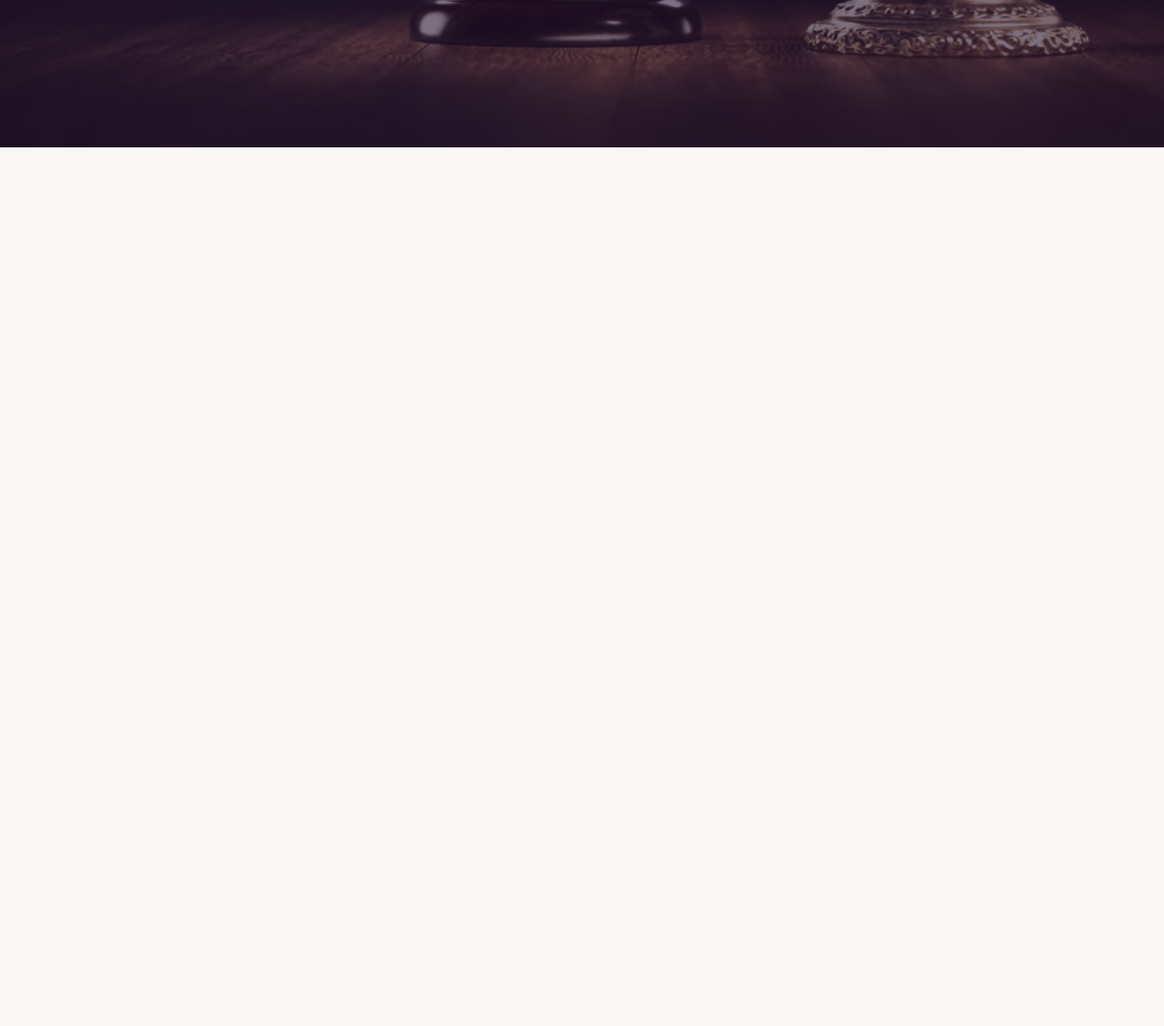
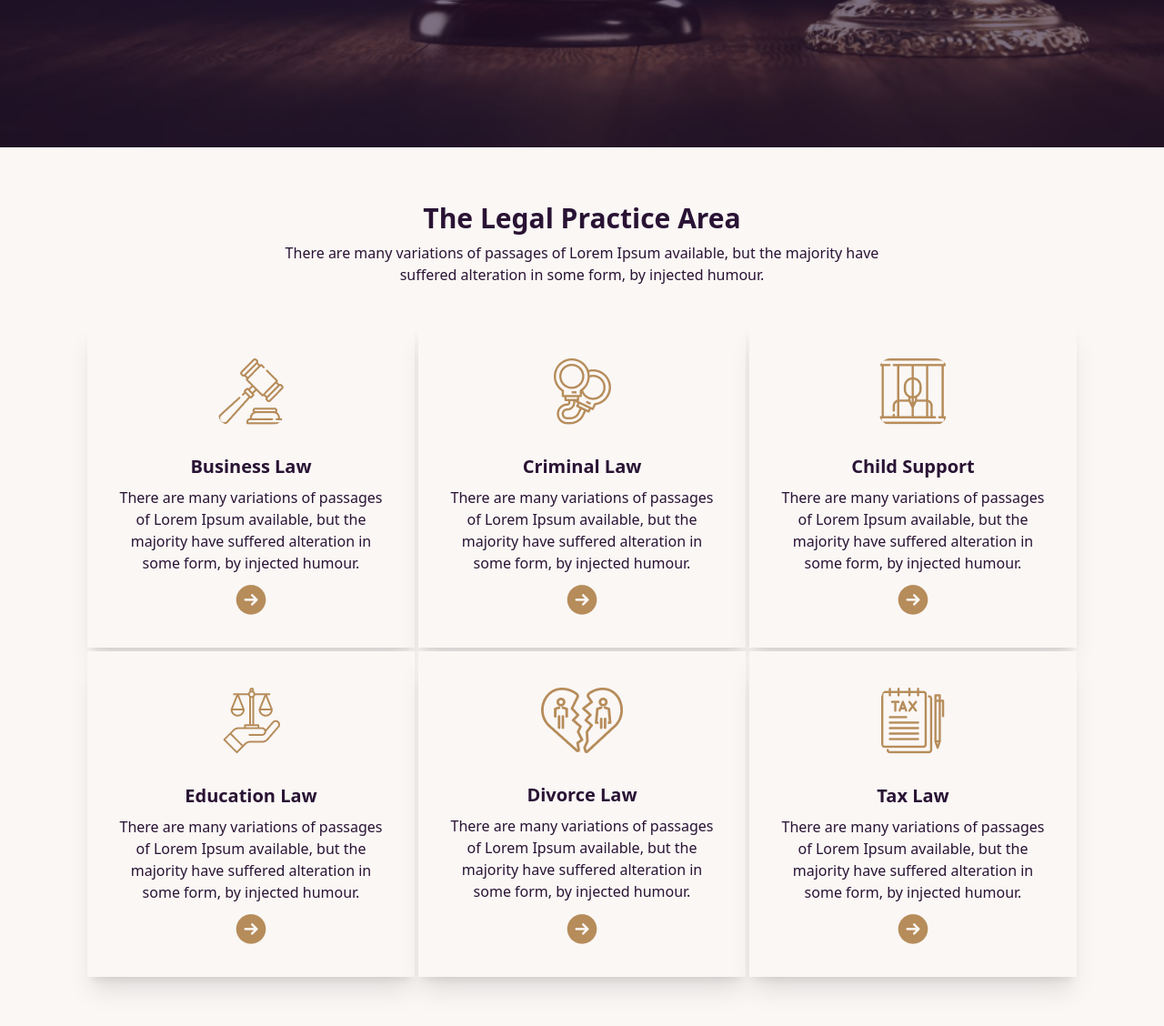
Before and after one commit to sifat70/legal-solution-with-dausyui, a plain HTML site: page index.html in a window 1280 px wide. Shown: the part 640-1768 px from the top of the page at 91% size. Before the commit the page ends 922 px from the top, so only its background shows below. Drawn offline with nearby package versions, Linux system fonts and the light colour scheme.

Commit message:
service section added

```diff
--- a/index.html
+++ b/index.html
@@ -87,7 +87,95 @@
         <!-- hero end -->
     </header>
     <main class="max-w-screen-xl mx-auto px-8 md:px-16 lg:px-24 py-5 my-10">
-
+        <!-- our Service start -->
+        <section>
+            <!-- title -->
+            <div class="text-center mb-10">
+                <h1 class="lg:text-3xl font-extrabold pb-2">The Legal Practice Area</h1>
+                <p>There are many variations of passages of Lorem Ipsum available, but the majority have <br> suffered alteration in some form, by injected humour.</p>
+            </div>
+            <!-- card -->
+            <div class="grid gap-1 lg:grid-cols-3 lg:grid-cols-2 md:grid-cols-2 md:grid-rows-2">
+                <!-- card-1 -->
+                <div class="card bg-base-100 shadow-xl rounded-none">
+                    <figure class="px-10 pt-10">
+                      <img src="./images/business.png" alt="Shoes" class="rounded-xl" />
+                    </figure>
+                    <div class="card-body items-center text-center">
+                      <h2 class="card-title">Business Law</h2>
+                      <p>There are many variations of passages of Lorem Ipsum available, but the majority have suffered alteration in some form, by injected humour.</p>
+                      <div class="card-actions">
+                        <button><img src="./images/Frame.png" alt=""></button>
+                      </div>
+                    </div>
+                  </div>
+                <!-- card-2 -->
+                <div class="card bg-base-100 shadow-xl rounded-none">
+                    <figure class="px-10 pt-10">
+                      <img src="./images/criminal.png" alt="Shoes" class="rounded-xl" />
+                    </figure>
+                    <div class="card-body items-center text-center">
+                      <h2 class="card-title">Criminal Law</h2>
+                      <p>There are many variations of passages of Lorem Ipsum available, but the majority have suffered alteration in some form, by injected humour.</p>
+                      <div class="card-actions">
+                        <button><img src="./images/Frame.png" alt=""></button>
+                      </div>
+                    </div>
+                  </div>
+                <!-- card-3 -->
+                <div class="card bg-base-100 shadow-xl rounded-none">
+                    <figure class="px-10 pt-10">
+                      <img src="./images/child.png" alt="Shoes" class="rounded-xl" />
+                    </figure>
+                    <div class="card-body items-center text-center">
+                      <h2 class="card-title">Child Support</h2>
+                      <p>There are many variations of passages of Lorem Ipsum available, but the majority have suffered alteration in some form, by injected humour.</p>
+                      <div class="card-actions">
+                        <button><img src="./images/Frame.png" alt=""></button>
+                      </div>
+                    </div>
+                  </div>
+                <!-- card-4 -->
+                <div class="card bg-base-100 shadow-xl rounded-none">
+                    <figure class="px-10 pt-10">
+                      <img src="./images/education.png" alt="Shoes" class="rounded-xl" />
+                    </figure>
+                    <div class="card-body items-center text-center">
+                      <h2 class="card-title">Education Law</h2>
+                      <p>There are many variations of passages of Lorem Ipsum available, but the majority have suffered alteration in some form, by injected humour.</p>
+                      <div class="card-actions">
+                        <button><img src="./images/Frame.png" alt=""></button>
+                      </div>
+                    </div>
+                  </div>
+                <!-- card-5 -->
+                <div class="card bg-base-100 shadow-xl rounded-none">
+                    <figure class="px-10 pt-10">
+                      <img src="./images/divorce.png" alt="Shoes" class="rounded-xl" />
+                    </figure>
+                    <div class="card-body items-center text-center">
+                      <h2 class="card-title">Divorce Law</h2>
+                      <p>There are many variations of passages of Lorem Ipsum available, but the majority have suffered alteration in some form, by injected humour.</p>
+                      <div class="card-actions">
+                        <button><img src="./images/Frame.png" alt=""></button>
+                      </div>
+                    </div>
+                  </div>
+                <!-- card-6 -->
+                <div class="card bg-base-100 shadow-xl rounded-none">
+                    <figure class="px-10 pt-10">
+                      <img src="./images/tax.png" alt="Shoes" class="rounded-xl" />
+                    </figure>
+                    <div class="card-body items-center text-center">
+                      <h2 class="card-title">Tax Law</h2>
+                      <p>There are many variations of passages of Lorem Ipsum available, but the majority have suffered alteration in some form, by injected humour.</p>
+                      <div class="card-actions">
+                        <button><img src="./images/Frame.png" alt=""></button>
+                      </div>
+                    </div>
+                  </div>
+            </div>
+        </section>
     </main>
     <footer>
 
```
